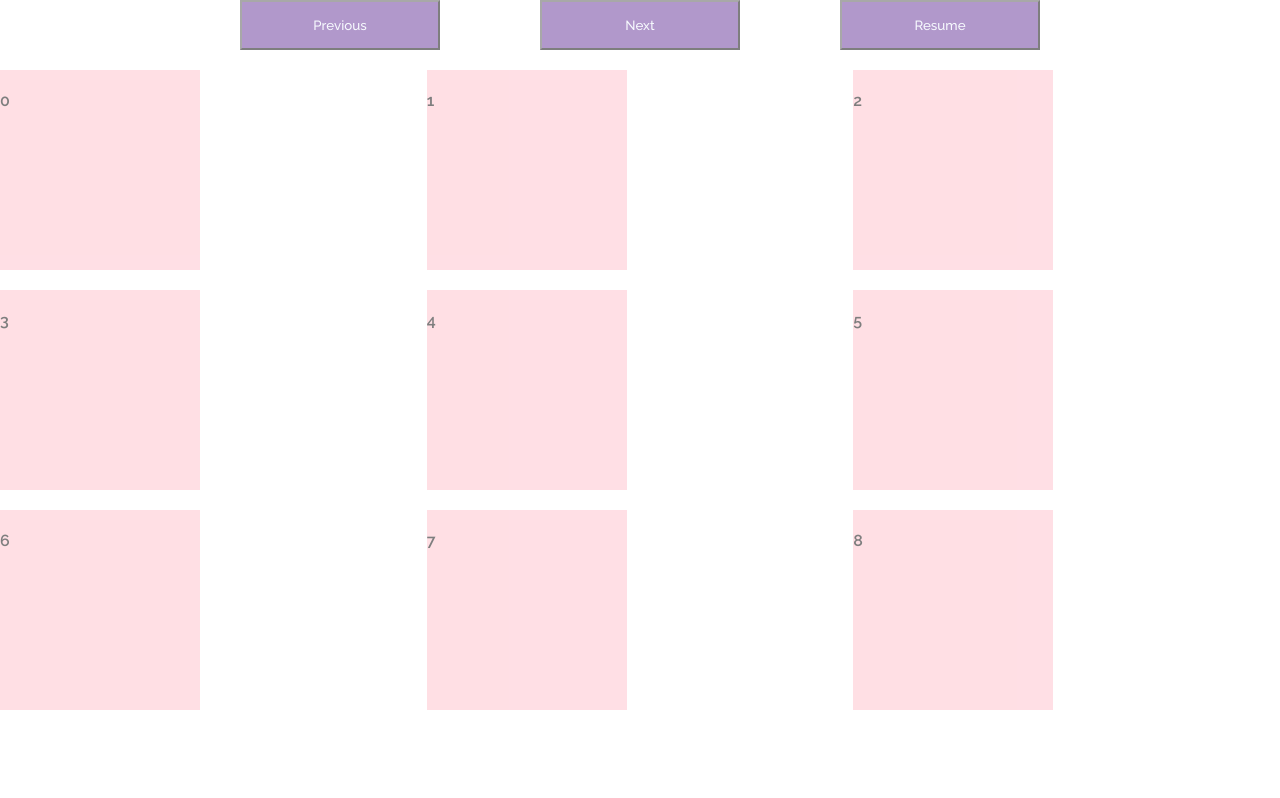
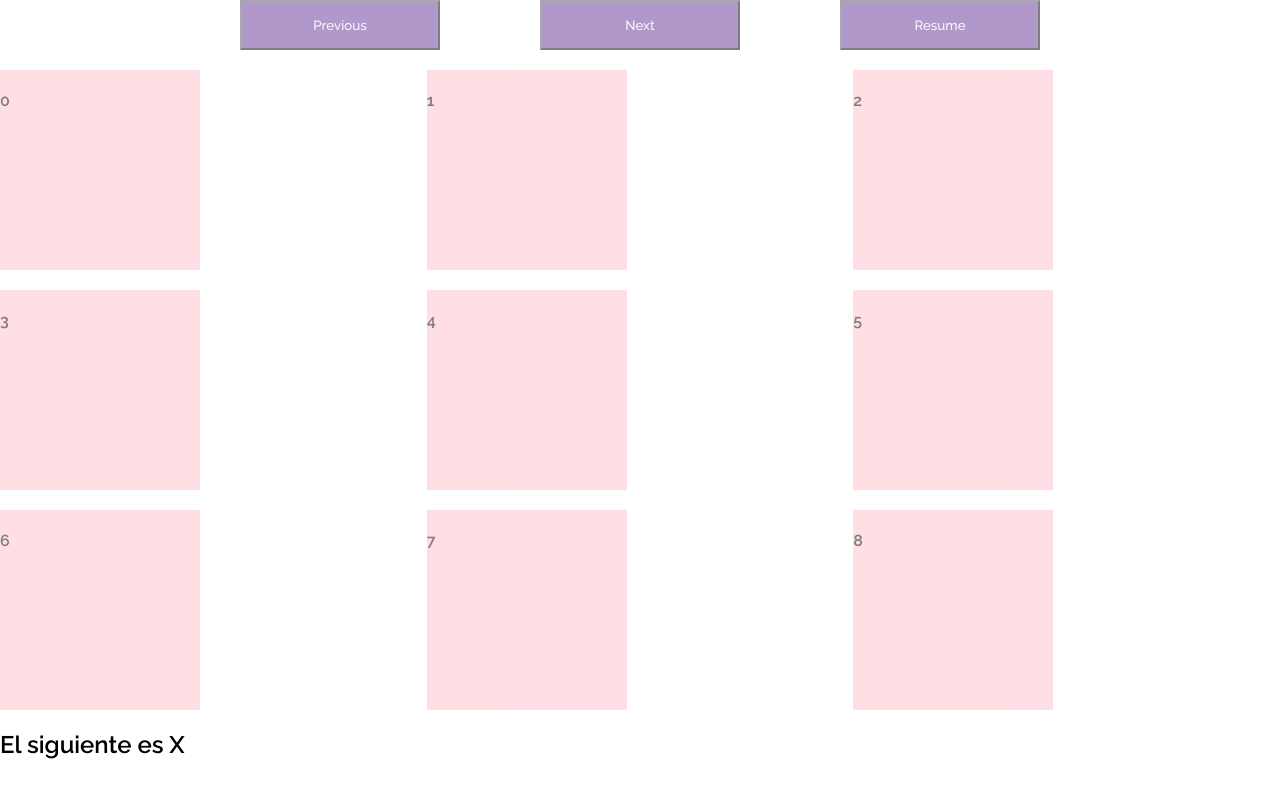
Before and after one commit to DranzerSv/Memory-Games, a React (Create React App) app: page /tictactoe in a window 1280 px wide. Built offline with nearby package versions, Linux system fonts and the light colour scheme.

Commit message:
feature: added primitivenext symbol

```diff
--- a/src/pages/TicTacToe/index.tsx
+++ b/src/pages/TicTacToe/index.tsx
@@ -59,6 +59,7 @@ function TicTactToe() {
             ))
           : null}
       </div>
+      <h2>El siguiente es {next ? 'X' : '0'}</h2>
       <h1>{finished ? 'finalizado' : null}</h1>
     </div>
   );
```
